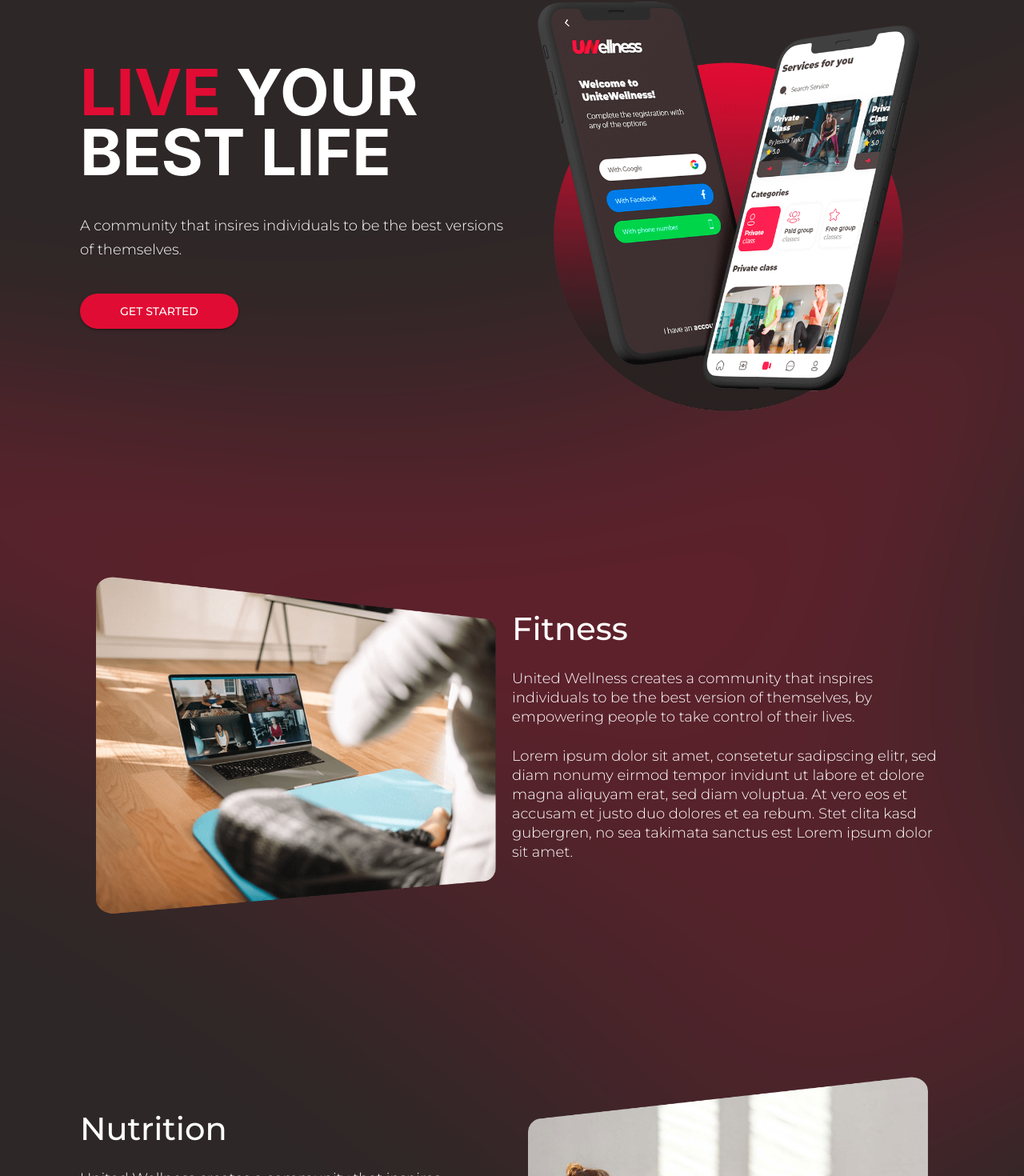
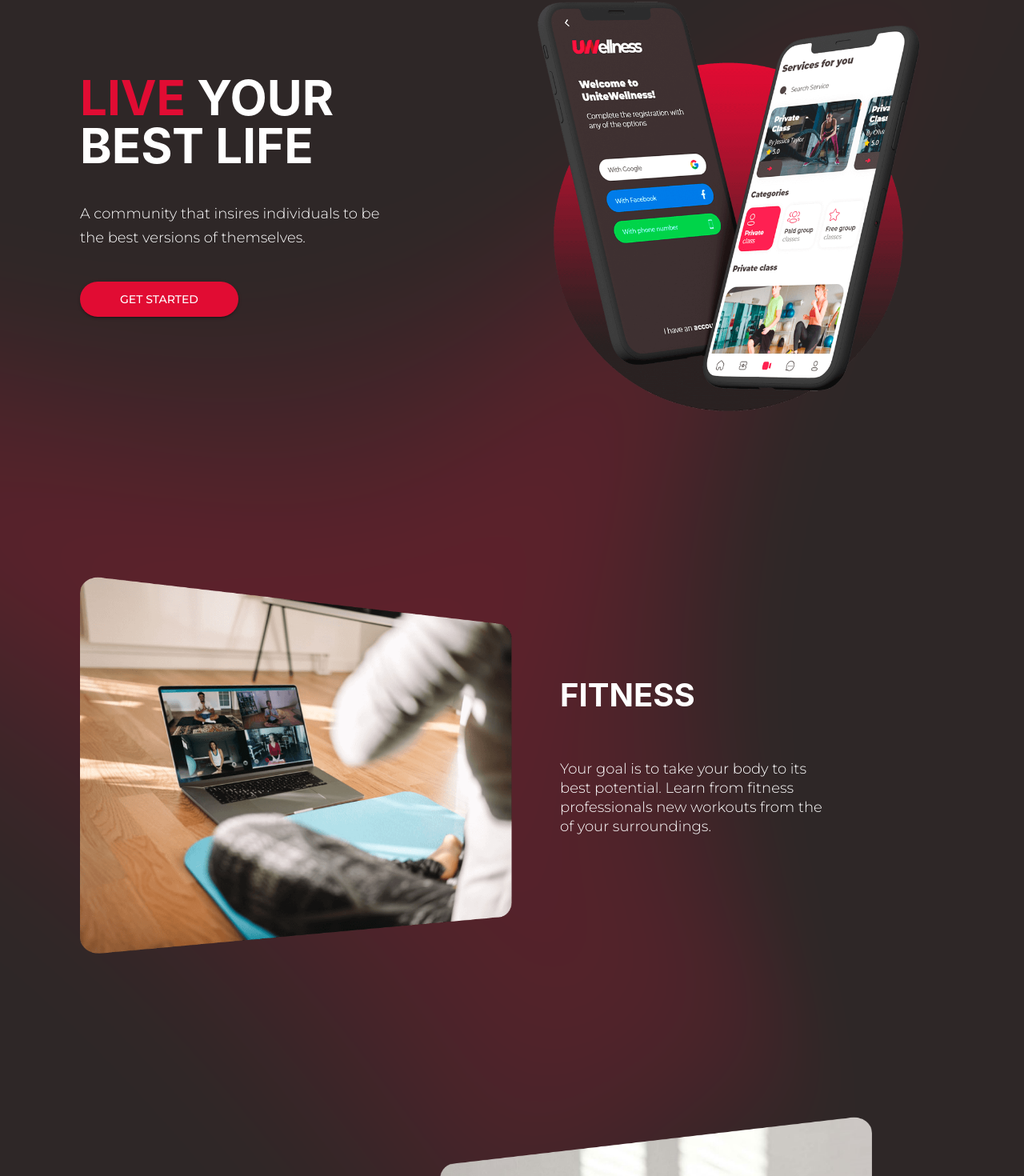
Before and after one commit to rosirisvrm/unitewellness-landing, a React (Create React App) app: page / in a window 1280 px wide. Shown: the part 159-1629 px from the top of the page at 80% size. Built offline with nearby package versions, Linux system fonts and the light colour scheme.

Commit message:
Text changes

```diff
--- a/src/components/ContactItem/index.js
+++ b/src/components/ContactItem/index.js
@@ -58,7 +58,7 @@ export default function ContactItem({ title, text }) {
 
       <Grid item xs={12} sm={2} className={classes.iconContainer}>
         <Fab color="secondary" aria-label="scroll back to top" className={classes.icon}>
-          <img src={title === 'Address' ? Location : Calling} alt={title} width='28px' height='28px' />
+          <img src={Location} alt={title} width='28px' height='28px' />
         </Fab>
       </Grid>
 
--- a/src/components/ContactSection/index.js
+++ b/src/components/ContactSection/index.js
@@ -25,7 +25,19 @@ const useStyles = makeStyles(theme => ({
       [theme.breakpoints.down('sm')]: {
        fontSize: '32px',
       },
-    }
+    },
+    display: 'flex',
+    flexDirection: 'column',
+    color: '#FFFFFF',
+    fontSize: '25px',
+    lineHeight: '60px',
+    [theme.breakpoints.down('sm')]: {
+     fontSize: '16px',
+     lineHeight: '40px',
+    },
+    '& h1': {
+      margin: 0,
+    },
   },
   paragraph: {
     display: 'flex',
@@ -51,23 +63,24 @@ export default function ContactSection() {
   const contactInfo = [
     {
       title: 'Adress',
-      text: 'Lorem ipsum dolor sit amet, consetetur sadipscing elitr.',
+      text: 'Menlo Park, California',
     },
-    {
+    /*{
       title: 'Phone',
       text: 'Lorem ipsum dolor sit amet, consetetur sadipscing elitr.',
-    }
+    }*/
   ]
 
   return (
       <Grid container className={classes.content}>
         <Grid item xs={12} md={6}>
             <div className={classes.leftTitle}>
-              <Typography variant='subtitle1'>We can't spell UniteWellness without U</Typography>
+              <h1>We can't spell UniteWellness without U</h1>
+              {/*<Typography variant='subtitle1'>We can't spell UniteWellness without U</Typography>*/}
             </div>
 
             <div className={classes.paragraph}>
-              <p>Lorem ipsum dolor sit amet, consetetur sadipscing elitr, sed diam nonumy eirmod tempor invidunt ut labore et dolore magna aliquyam erat, sed diam voluptua.</p>
+              <p>We're excited to get to know you. Please fill out your information to receive updates on our products and services.</p>
             </div>
 
             {contactInfo.length && contactInfo.map((elem, index) => (
--- a/src/components/FirstSection/index.js
+++ b/src/components/FirstSection/index.js
@@ -25,12 +25,14 @@ const useStyles = makeStyles(theme => ({
     },
   },
   title: {
+    display: 'flex',
+    flexDirection: 'column',
     color: '#FFFFFF',
-    fontSize: '40px',
-    lineHeight: '75px',
+    fontSize: '30px',
+    lineHeight: '60px',
     textTransform: 'uppercase',
     [theme.breakpoints.down('sm')]: {
-     fontSize: '32px',
+     fontSize: '25px',
     },
     '& h1': {
       margin: 0,
@@ -41,7 +43,7 @@ const useStyles = makeStyles(theme => ({
   },
   paragraph: {
     '& p': {
-      margin: '40px 0px',
+      margin: '40px 135px 40px 0px',
       font: 'normal normal 200 18px/30px Montserrat',
       color: '#FFFFFF',
       [theme.breakpoints.down('xs')]: {
@@ -103,7 +105,8 @@ export default function FirstSection(props) {
       <Grid item xs={12} md={6} className={classes.text}>
 
         <div className={classes.title}>
-          <h1><span>Live</span> Your Best Life</h1>
+          <h1><span>Live</span> Your</h1>
+          <h1>Best Life</h1>
         </div>
 
         <div className={classes.paragraph}>
--- a/src/components/InfoSection/index.js
+++ b/src/components/InfoSection/index.js
@@ -27,18 +27,86 @@ const useStyles = makeStyles(theme => ({
       margin: 0,
       color: '#FFFFFF',
       font: 'normal normal 400 40px/50px Montserrat',
+      textTransform: 'uppercase',
       [theme.breakpoints.down('sm')]: {
        fontSize: '32px',
       },
+    },
+    display: 'flex',
+    flexDirection: 'column',
+    color: '#FFFFFF',
+    fontSize: '20px',
+    lineHeight: '40px',
+    margin: '40px 40px 0px 60px',
+    textTransform: 'uppercase',
+    [theme.breakpoints.down('md')]: {
+     fontSize: '16px',
+     margin: '40px 40px 0px 100px',
+    },
+    [theme.breakpoints.down('sm')]: {
+     fontSize: '16px',
+     margin: '0px 20px 0px 0px',
+    },
+    '& h1': {
+      margin: 0,
+    },
+  },
+  titleInitial: {
+    '& h2': {
+      margin: 0,
+      color: '#FFFFFF',
+      font: 'normal normal 400 40px/50px Montserrat',
+      textTransform: 'uppercase',
+      [theme.breakpoints.down('sm')]: {
+       fontSize: '32px',
+      },
+    },
+    display: 'flex',
+    flexDirection: 'column',
+    color: '#FFFFFF',
+    fontSize: '20px',
+    lineHeight: '40px',
+    margin: '40px 40px 0px 60px',
+    textTransform: 'uppercase',
+    [theme.breakpoints.down('md')]: {
+     fontSize: '16px',
+     margin: '40px 40px 0px 0px',
+    },
+    [theme.breakpoints.down('sm')]: {
+     fontSize: '16px',
+     margin: '0px 20px 0px 0px',
+    },
+    '& h1': {
+      margin: 0,
     },
   },
   paragraph: {
     '& p': {
       font: 'normal normal 200 18px/24px Montserrat',
       color: '#FFFFFF',
-      margin: '25px 0px',
-      [theme.breakpoints.down('xs')]: {
+      margin: '60px',
+      [theme.breakpoints.down('md')]: {
+        fontSize: 14,
+        margin: '20px 30px 0px 100px',
+      },
+      [theme.breakpoints.down('sm')]: {
        fontSize: 14,
+       margin: '20px 30px 30px 0px',
+      },
+    }
+  },
+  paragraphInitial: {
+    '& p': {
+      font: 'normal normal 200 18px/24px Montserrat',
+      color: '#FFFFFF',
+      margin: '60px',
+      [theme.breakpoints.down('md')]: {
+        fontSize: 14,
+        margin: '20px 60px 0px 0px',
+      },
+      [theme.breakpoints.down('sm')]: {
+       fontSize: 14,
+       margin: '20px 30px 30px 0px',
       },
     }
   },
@@ -63,8 +131,8 @@ const useStyles = makeStyles(theme => ({
     },
   },
   img: {
-    width: '500px',
-    height: '425px',
+    width: '550px',
+    height: '475px',
     [theme.breakpoints.down('xs')]: {
       width: '300px',
       height: '225px',
@@ -87,9 +155,9 @@ export default function InfoSection({ textFirst, title, text1, text2 }) {
             className={classes.img}
           />
         </Grid>
-        <Grid item xs={12} md={6} className={classes.text}>
+        <Grid item xs={12} md={5} className={classes.text}>
           <div className={classes.title}>
-            <h2>{title}</h2>
+            <h1>{title}</h1>
           </div>
           <div className={classes.paragraph}>
             <p>{text1}</p>
@@ -99,11 +167,11 @@ export default function InfoSection({ textFirst, title, text1, text2 }) {
       </>)}
 
       {textFirst && (<>
-        <Grid item xs={12} md={6} className={classes.text}>
-          <div className={classes.title}>
-            <h2>{title}</h2>
+        <Grid item xs={12} md={5} className={classes.text}>
+          <div className={classes.titleInitial}>
+            <h1>{title}</h1>
           </div>
-          <div className={classes.paragraph}>
+          <div className={classes.paragraphInitial}>
             <p>{text1}</p>
             <p>{text2}</p>
           </div>
--- a/src/components/Navbar/index.js
+++ b/src/components/Navbar/index.js
@@ -34,6 +34,9 @@ const useStyles = makeStyles(theme => ({
     justifyContent: 'flex-start',
     [theme.breakpoints.down('xl')]: {
      justifyContent: 'center',
+    },
+    [theme.breakpoints.down('sm')]: {
+     justifyContent: 'flex-start',
     },
     padding: '20px 0px',
     '& .MuiTypography-subtitle1': {
--- a/src/pages/Landing.js
+++ b/src/pages/Landing.js
@@ -17,7 +17,7 @@ const useStyles = makeStyles(theme => ({
     justifyContent: 'center',
     backgroundColor: theme.palette.primary.main,
     backgroundImage: `url(${Gradiente})`,
-    backgroundRepeat: 'repeat-y',
+    backgroundRepeat: 'round',
   },
 }))
 
@@ -27,20 +27,20 @@ export default function Landing() {
   const infoSection = [
     {
       title: 'Fitness',
-      text1: 'United Wellness creates a community that inspires individuals to be the best version of themselves, by empowering people to take control of their lives.',
-      text2: 'Lorem ipsum dolor sit amet, consetetur sadipscing elitr, sed diam nonumy eirmod tempor invidunt ut labore et dolore magna aliquyam erat, sed diam voluptua. At vero eos et accusam et justo duo dolores et ea rebum. Stet clita kasd gubergren, no sea takimata sanctus est Lorem ipsum dolor sit amet.',
+      text1: 'Your goal is to take your body to its best potential. Learn from fitness professionals new workouts from the of your surroundings.',
+      text2: '',
       textFirst: false,
     },
     {
       title: 'Nutrition',
-      text1: 'United Wellness creates a community that inspires individuals to be the best version of themselves, by empowering people to take control of their lives.',
-      text2: 'Lorem ipsum dolor sit amet, consetetur sadipscing elitr, sed diam nonumy eirmod tempor invidunt ut labore et dolore magna aliquyam erat, sed diam voluptua. At vero eos et accusam et justo duo dolores et ea rebum. Stet clita kasd gubergren, no sea takimata sanctus est Lorem ipsum dolor sit amet.',
+      text1: 'Your goal is to take your nutritional health seriously. Learn new ways from our experts to take the stress out of cooking.',
+      text2: '',
       textFirst: true,
     },
     {
       title: 'Mental Well Being',
-      text1: 'United Wellness creates a community that inspires individuals to be the best version of themselves, by empowering people to take control of their lives.',
-      text2: 'Lorem ipsum dolor sit amet, consetetur sadipscing elitr, sed diam nonumy eirmod tempor invidunt ut labore et dolore magna aliquyam erat, sed diam voluptua. At vero eos et accusam et justo duo dolores et ea rebum. Stet clita kasd gubergren, no sea takimata sanctus est Lorem ipsum dolor sit amet.',
+      text1: 'Do you want to take back the reigns on your life? Our Coaches will help you reduce stress and refocus your mindset.',
+      text2: '',
       textFirst: false,
     }
   ]
```
